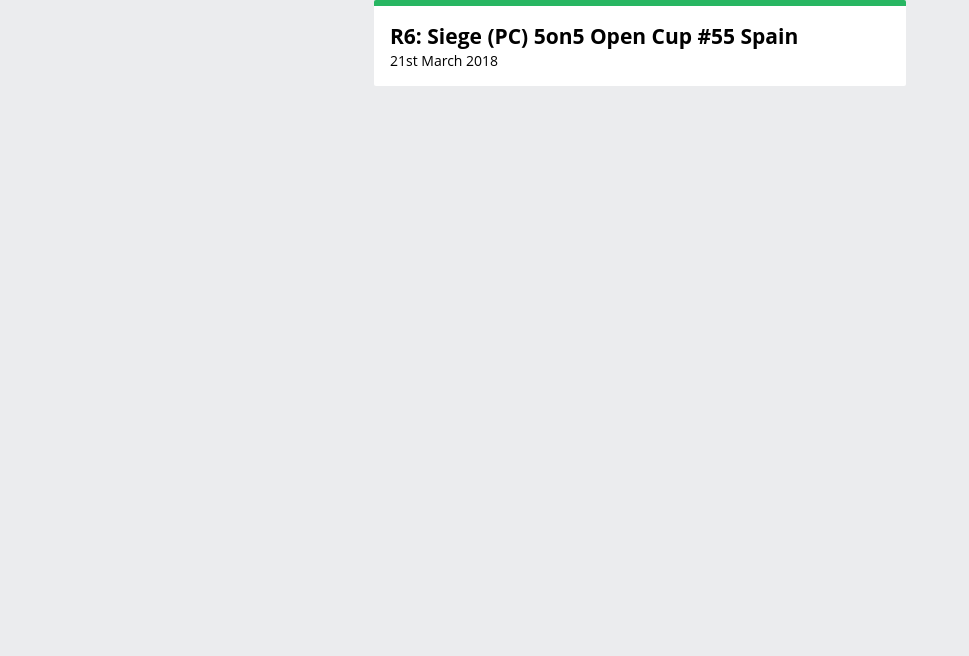
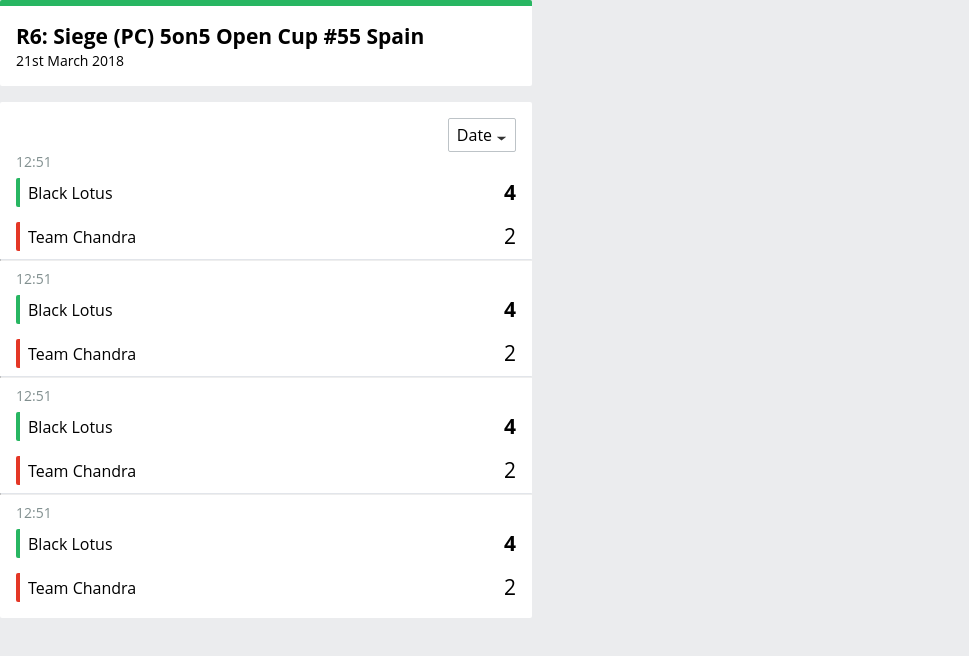
Before and after one commit to milanterhes/tournaments, a React (Create React App) app: page / in a window 1280 px wide. Shown: the top 656 px of the page, without its empty margins (0-969 px from the left). Built offline with nearby package versions, Linux system fonts and the light colour scheme.

Commit message:
added MatchList component

```diff
--- a/src/App.tsx
+++ b/src/App.tsx
@@ -1,10 +1,15 @@
-import React from 'react';
-import Header from './components/presentational/Header';
+import React from "react";
+import Header from "./components/presentational/Header";
+import MatchList from "./components/presentational/MatchList";
 
 function App() {
   return (
-    <div style={{display: 'flex', justifyContent: 'center'}}>
-      <Header title='R6: Siege (PC) 5on5 Open Cup #55 Spain' date='21st March 2018' />
+    <div style={{ display: "flex", justifyContent: "center", flexDirection: "column" }}>
+      <Header
+        title="R6: Siege (PC) 5on5 Open Cup #55 Spain"
+        date="21st March 2018"
+      />
+      <MatchList/>
     </div>
   );
 }
--- /dev/null
+++ b/src/components/presentational/Container.tsx
@@ -0,0 +1,7 @@
+import styled from "styled-components";
+export default styled.div`
+  width: 500px;
+  background-color: #ffffff;
+  border-radius: 2px;
+  padding: 16px;
+`;
--- /dev/null
+++ b/src/components/presentational/DateSort.tsx
@@ -0,0 +1,46 @@
+import React from "react";
+import styled from "styled-components";
+import Polygon from "../../polygon.svg";
+
+interface ISort {
+  desc: Boolean;
+}
+
+const DateSortContainer = styled.div`
+  background: #ffffff;
+  border: 1px solid #bdc3c7;
+  box-sizing: border-box;
+  border-radius: 2px;
+  display: inline-flex;
+  padding: 5px 8px 5px 8px;
+  justify-content: center;
+  align-items: center;
+
+  span {
+    margin-right: 4px;
+  }
+  ${({ desc }: ISort) =>
+    desc
+      ? `
+  svg {
+    transform: rotate(180deg) translate(0, -50%);
+  }`
+      : ""}
+`;
+
+const DateSort = ({desc}: ISort) => (
+  <DateSortContainer desc={desc}>
+    <span>Date</span>
+    <svg
+      width="11"
+      height="9"
+      viewBox="0 0 11 1"
+      fill="none"
+      xmlns="http://www.w3.org/2000/svg"
+    >
+      <path d="M5.5 0L10.2631 3.75H0.73686L5.5 0Z" fill="#333333" />
+    </svg>
+  </DateSortContainer>
+);
+
+export default DateSort;
--- a/src/components/presentational/Header.tsx
+++ b/src/components/presentational/Header.tsx
@@ -1,36 +1,29 @@
-import React from 'react';
-import styled from 'styled-components';
+import React from "react";
+import styled from "styled-components";
+import Container from "./Container";
 
 interface IProps {
-    title: String,
-    date: String
+  title: String;
+  date: String;
 }
-
-const HeaderContainer = styled.div`
-    width: 500px;
-    background-color: #FFFFFF;
-    border-radius: 2px;
-    border-top: 6px solid #28B662;
-    padding: 16px;
-`
 
 const Title = styled.h2`
   font-size: 21px;
   line-height: 29px;
   margin: 0;
-`
+`;
 
 const Date = styled.p`
   font-size: 14px;
   line-height: 19px;
   margin: 0;
-`
+`;
 
-const Header = ({title, date}: IProps) => (
-    <HeaderContainer>
+const Header = ({ title, date }: IProps) => (
+  <Container style={{borderTop: '6px solid #28b662'}}>
     <Title>{title}</Title>
     <Date>{date}</Date>
-    </HeaderContainer>
+  </Container>
 );
 
 export default Header;
--- /dev/null
+++ b/src/components/presentational/Match.tsx
@@ -0,0 +1,72 @@
+import React from "react";
+import styled from "styled-components";
+
+interface ITeam {
+  winner?: Boolean;
+  name: String;
+  points: Number;
+}
+
+interface IMatch {
+  time: String,
+  team1: ITeam,
+  team2: ITeam
+}
+
+const Time = styled.p`
+  margin: 0;
+  margin-bottom: 7px;
+  color: #818f8f;
+  font-size: 14px;
+  line-height: 19px;
+`;
+
+const TeamContainer = styled.div`
+  border-left: 4px solid
+    ${({ winner }: Pick<ITeam, "winner">) => (winner ? "#28B662" : "#E43726")};
+  border-radius: 2px 0px 0px 2px;
+  display: flex;
+  justify-content: space-between;
+  align-items: center;
+`;
+
+const TeamName = styled.span`
+  font-size: 16px;
+  line-height: 22px;
+  margin-left: 8px;
+`;
+
+const TeamPoints = styled.span`
+  font-size: 21px;
+  line-height: 29px;
+  font-weight: ${({ winner }: Pick<ITeam, "winner">) => (winner ? "bold" : "normal")}
+`;
+
+const Team = (props: ITeam) => (
+  <TeamContainer winner={props.winner}>
+    <TeamName>{props.name}</TeamName>
+    <TeamPoints winner={props.winner}>{props.points}</TeamPoints>
+  </TeamContainer>
+);
+
+Team.defaultProps = {
+  winner: false
+}
+
+const MatchContainer = styled.div`
+  width: 100%;
+
+  ${TeamContainer}:first-of-type {
+    margin-bottom: 15px;
+  }
+`;
+
+const Match = ({time, team1, team2}: IMatch) => (
+  <MatchContainer>
+      <Time>{time}</Time>
+      <Team {...team1}/>
+      <Team {...team2}/>
+  </MatchContainer>
+)
+
+export default Match;
--- /dev/null
+++ b/src/components/presentational/MatchList.tsx
@@ -0,0 +1,52 @@
+import React from "react";
+import styled from "styled-components";
+import Container from "./Container";
+import Match from "./Match";
+import DateSort from "./DateSort";
+
+const Divider = styled.hr`
+  width: calc(100% + 30px);
+  margin-left: -16px;
+  border-top: 1px solid #E2E5EA;
+`
+
+const MatchList = () => (
+  <Container style={{marginTop: 16}}>
+
+    <div style={{textAlign: "right"}}>
+      <DateSort desc={true}/>
+    </div>
+
+    <Match
+      time="12:51"
+      team1={{winner: true, name: 'Black Lotus', points: 4}}
+      team2={{winner: false, name: 'Team Chandra', points: 2}}
+    />
+
+    <Divider />
+
+    <Match
+      time="12:51"
+      team1={{winner: true, name: 'Black Lotus', points: 4}}
+      team2={{winner: false, name: 'Team Chandra', points: 2}}
+    />
+
+    <Divider />
+
+    <Match
+      time="12:51"
+      team1={{winner: true, name: 'Black Lotus', points: 4}}
+      team2={{winner: false, name: 'Team Chandra', points: 2}}
+    />
+
+    <Divider />
+
+    <Match
+      time="12:51"
+      team1={{winner: true, name: 'Black Lotus', points: 4}}
+      team2={{winner: false, name: 'Team Chandra', points: 2}}
+    />
+  </Container>
+);
+
+export default MatchList;
```
Lines whose indentation alone changed are shown as unchanged.
